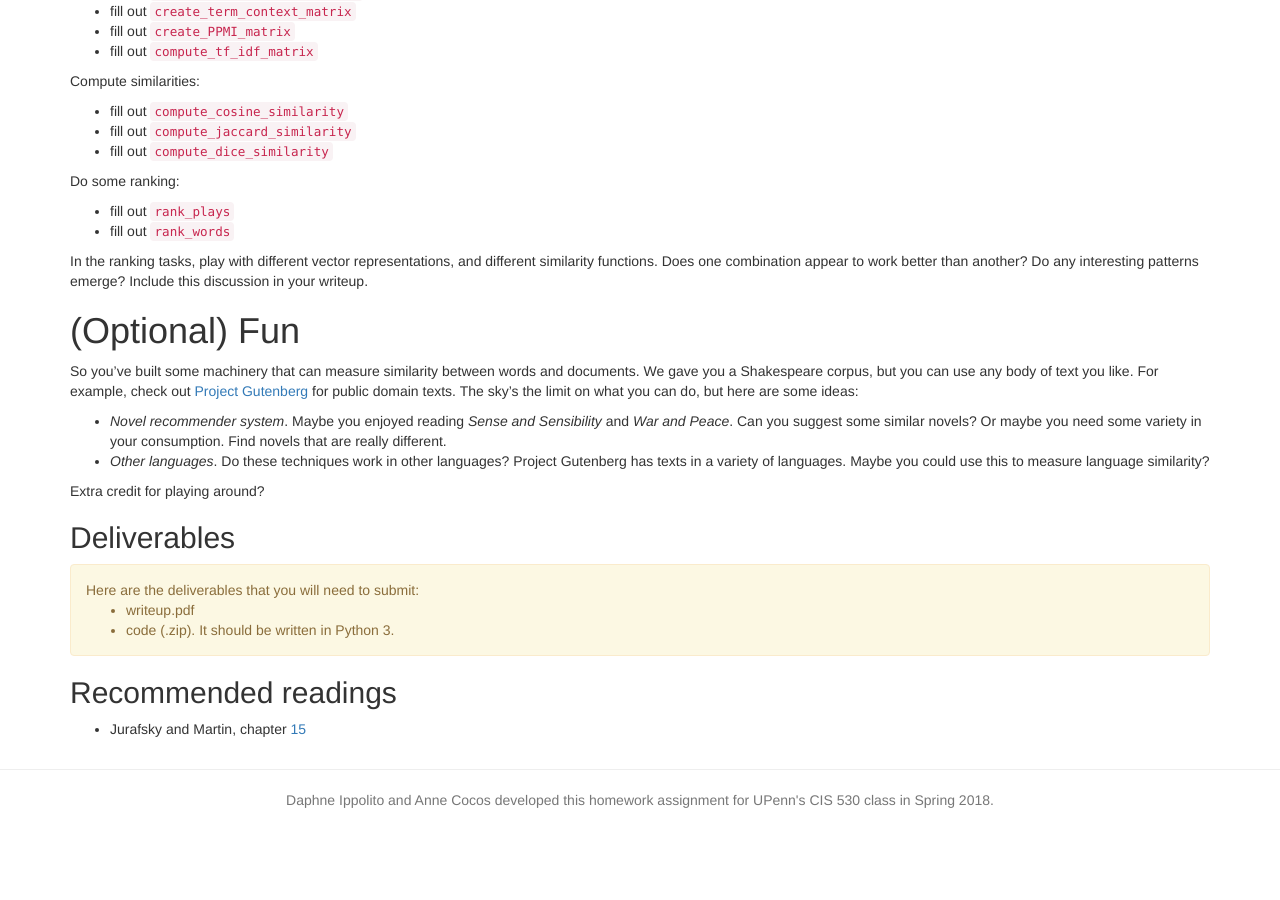
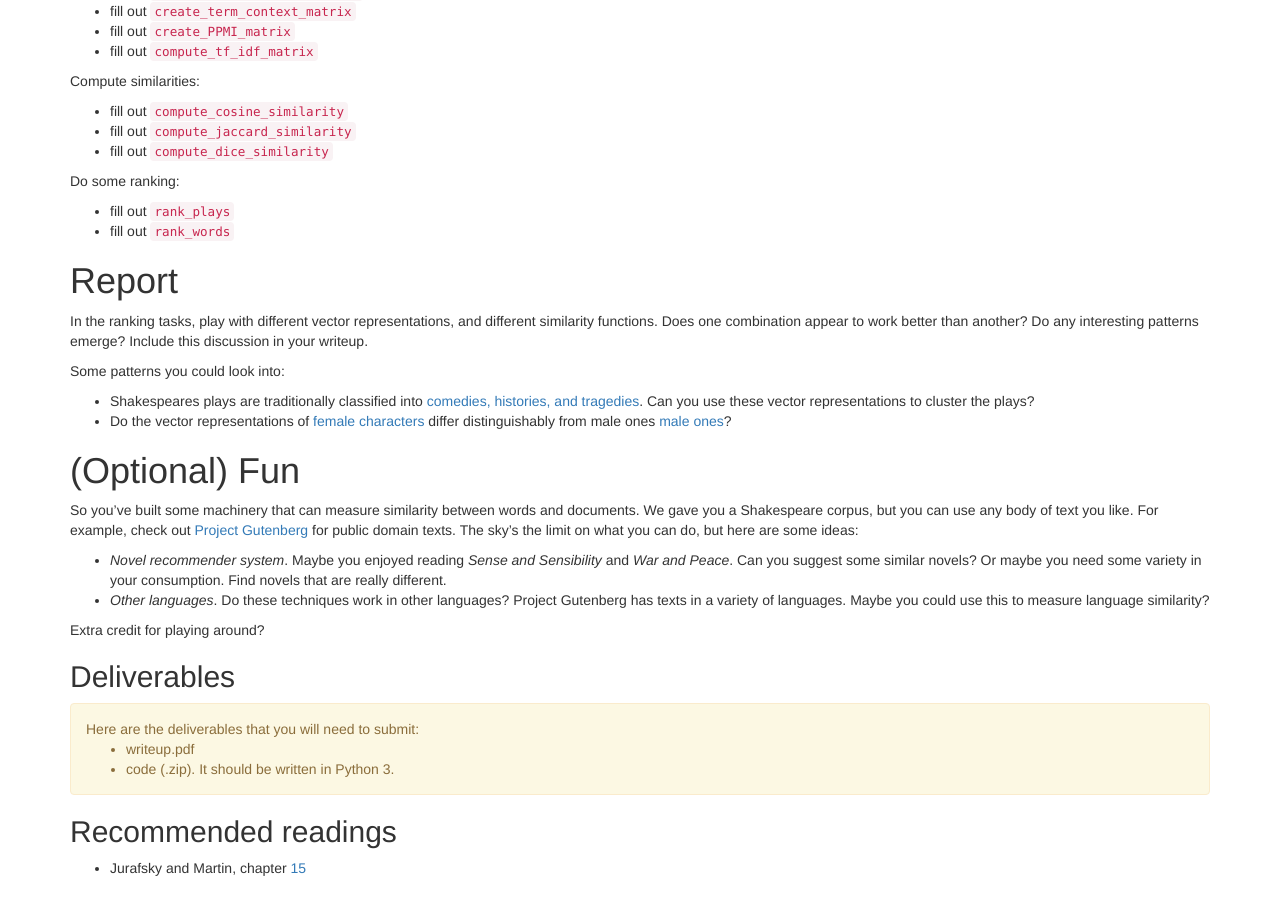
Before and after one commit to computational-linguistics-class/computational-linguistics-class.github.io, a Jekyll site: the page built from assignment3.md, in a window 1280 px wide and 900 px high, scrolled down 533 px. Built offline with Jekyll 4.4.1, drawn with Linux system fonts in a browser that asks for light colours; nearby versions of some CDN libraries; a script that is not in the unit is left out; before the commit the page ends 1343 px from its top, so only the background shows below that.

Commit message:
Added some suggestions for patterns they could look into. Mybe we should have 1 more suggestion.

```diff
--- a/assignment3.md
+++ b/assignment3.md
@@ -56,8 +56,13 @@ Do some ranking:
 * fill out `rank_plays`
 * fill out `rank_words`
 
+Report
+======================
 In the ranking tasks, play with different vector representations, and different similarity functions. Does one combination appear to work better than another? Do any interesting patterns emerge? Include this discussion in your writeup.
 
+Some patterns you could look into:
+* Shakespeares plays are traditionally classified into [comedies, histories, and tragedies](https://en.wikipedia.org/wiki/Shakespeare%27s_plays). Can you use these vector representations to cluster the plays?
+* Do the vector representations of [female characters](https://en.wikipedia.org/wiki/Category:Female_Shakespearean_characters) differ distinguishably from male ones [male ones](https://en.wikipedia.org/wiki/Category:Male_Shakespearean_characters)?
 
 (Optional) Fun
 =======================
```
